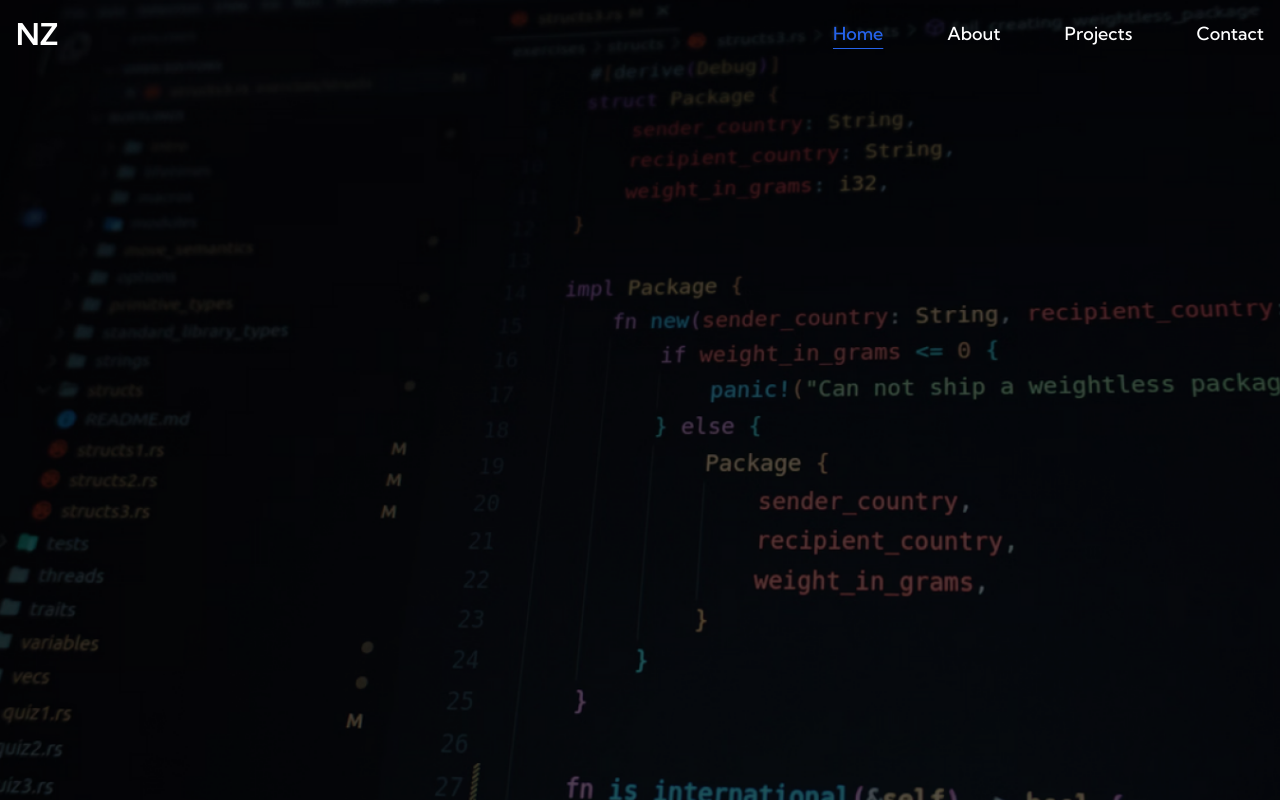
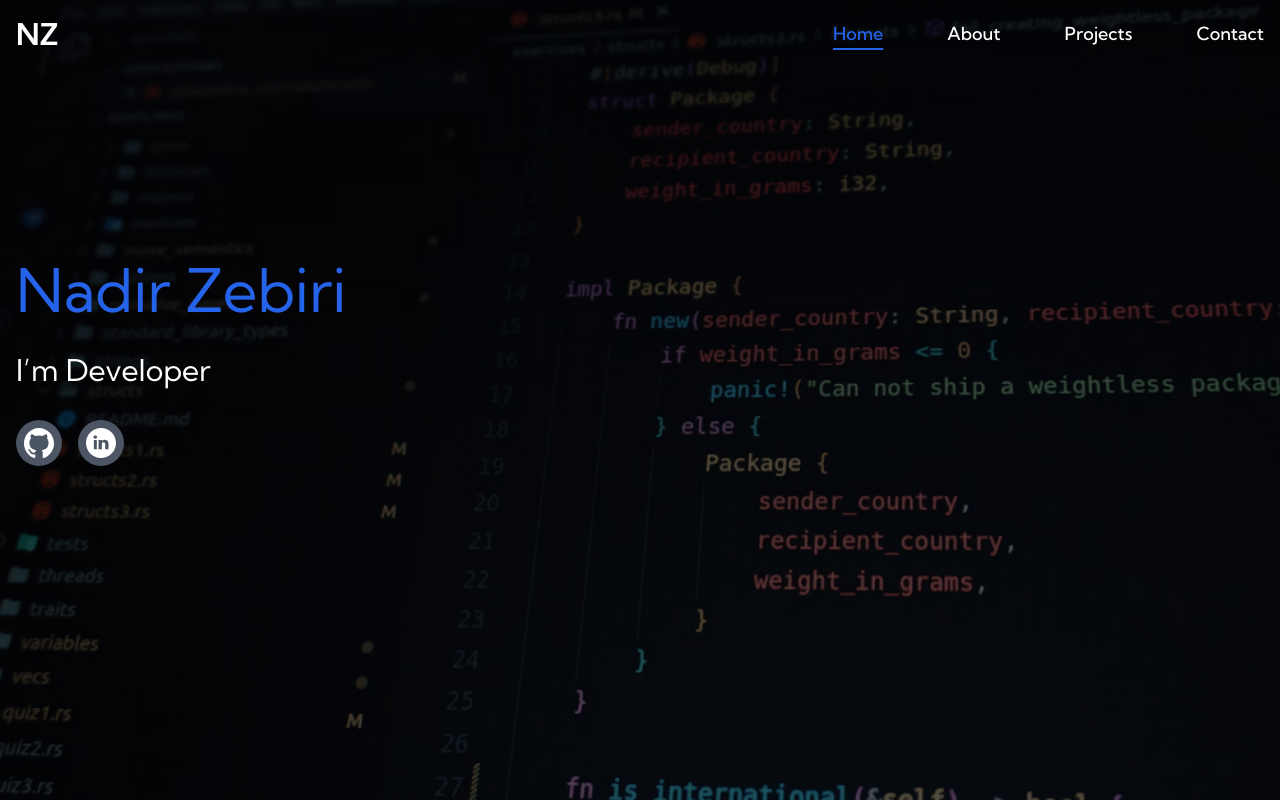
Before and after one commit to znadir/nz-portfolio, a Next.js app: page / in a window 1280 px wide. Built offline with nearby package versions, Linux system fonts and the light colour scheme.

Commit message:
add hero content

```diff
--- a/src/app/components/menu.tsx
+++ b/src/app/components/menu.tsx
@@ -55,7 +55,7 @@ export default function Menu() {
 										href={href}
 										className={`block py-2 px-3 rounded md:border-0 md:hover:text-blue-600 md:p-0    ${
 											pathname === href
-												? "bg-blue-600 md:bg-transparent md:text-blue-600 underline underline-offset-8"
+												? "bg-blue-600 md:bg-transparent md:text-blue-600 underline underline-offset-8 decoration-2"
 												: "hover:bg-gray-500 md:hover:bg-transparent"
 										}`}
 									>
--- a/src/app/page.tsx
+++ b/src/app/page.tsx
@@ -1,4 +1,12 @@
 "use client";
+
+function IconBtn({ href, svgIcon }: { href: string; svgIcon: JSX.Element }) {
+	return (
+		<a href={href} target='_blank' className='bg-gray-600 p-2 rounded-full'>
+			{svgIcon}
+		</a>
+	);
+}
 
 export default function Home() {
 	return (
@@ -10,6 +18,49 @@ export default function Home() {
 					background-attachment: fixed;
 				}
 			`}</style>
+
+			<div className='max-w-screen-xl p-4 mx-auto py-32 md:py-48'>
+				<h1 className='text-5xl md:text-6xl text-blue-600'>Nadir Zebiri</h1>
+				<div className='text-2xl md:text-3xl my-5 md:my-8'>I’m Developer</div>
+				<div className='flex space-x-4'>
+					<IconBtn
+						href='https://github.com/znadir'
+						svgIcon={
+							<svg
+								width='30'
+								height='30'
+								viewBox='0 0 30 30'
+								fill='none'
+								xmlns='http://www.w3.org/2000/svg'
+							>
+								<path
+									fill-rule='evenodd'
+									clip-rule='evenodd'
+									d='M15 0C23.2845 0 30 6.88489 30 15.3794C30 22.1729 25.707 27.9359 19.7505 29.9714C18.99 30.1229 18.72 29.6426 18.72 29.2331C18.72 28.7261 18.738 27.0702 18.738 25.0122C18.738 23.5782 18.258 22.6423 17.7195 22.1653C21.06 21.7843 24.57 20.4836 24.57 14.5766C24.57 12.8966 23.988 11.5257 23.025 10.4487C23.181 10.0602 23.6955 8.49592 22.878 6.37792C22.878 6.37792 21.621 5.96583 18.7575 7.95482C17.559 7.61433 16.275 7.443 15 7.437C13.725 7.443 12.4425 7.61433 11.2455 7.95482C8.379 5.96583 7.119 6.37792 7.119 6.37792C6.3045 8.49592 6.819 10.0602 6.9735 10.4487C6.015 11.5257 5.4285 12.8966 5.4285 14.5766C5.4285 20.4686 8.931 21.7892 12.2625 22.1777C11.8335 22.5617 11.445 23.2391 11.31 24.2336C10.455 24.6266 8.283 25.3068 6.945 22.9563C6.945 22.9563 6.1515 21.4786 4.6455 21.3706C4.6455 21.3706 3.183 21.3512 4.5435 22.3052C4.5435 22.3052 5.526 22.7777 6.2085 24.5551C6.2085 24.5551 7.089 27.3001 11.262 26.3701C11.2695 27.6556 11.283 28.8671 11.283 29.2331C11.283 29.6396 11.007 30.1154 10.2585 29.9729C4.2975 27.9404 0 22.1744 0 15.3794C0 6.88489 6.717 0 15 0Z'
+									fill='white'
+								/>
+							</svg>
+						}
+					/>
+					<IconBtn
+						href='https://www.linkedin.com/in/nadir-zebiri-a56711261/'
+						svgIcon={
+							<svg
+								width='30'
+								height='30'
+								viewBox='0 0 30 30'
+								fill='none'
+								xmlns='http://www.w3.org/2000/svg'
+							>
+								<path
+									d='M15 0C6.71484 0 0 6.71484 0 15C0 23.2852 6.71484 30 15 30C23.2852 30 30 23.2852 30 15C30 6.71484 23.2852 0 15 0ZM10.8047 21.2754H7.88086V11.918H10.8047V21.2754ZM9.26367 10.7461H9.24023C8.17969 10.7461 7.49414 10.0313 7.49414 9.12305C7.49414 8.19727 8.20312 7.5 9.28125 7.5C10.3594 7.5 11.0215 8.19727 11.0449 9.12305C11.0508 10.0254 10.3652 10.7461 9.26367 10.7461ZM22.5 21.2754H19.1836V16.4355C19.1836 15.1699 18.668 14.3027 17.5254 14.3027C16.6523 14.3027 16.166 14.8887 15.9434 15.4512C15.8613 15.6504 15.873 15.9316 15.873 16.2188V21.2754H12.5859C12.5859 21.2754 12.627 12.6973 12.5859 11.918H15.873V13.3887C16.0664 12.7441 17.1152 11.8301 18.791 11.8301C20.8711 11.8301 22.5 13.1777 22.5 16.0723V21.2754Z'
+									fill='white'
+								/>
+							</svg>
+						}
+					/>
+				</div>
+			</div>
 		</>
 	);
 }
```
